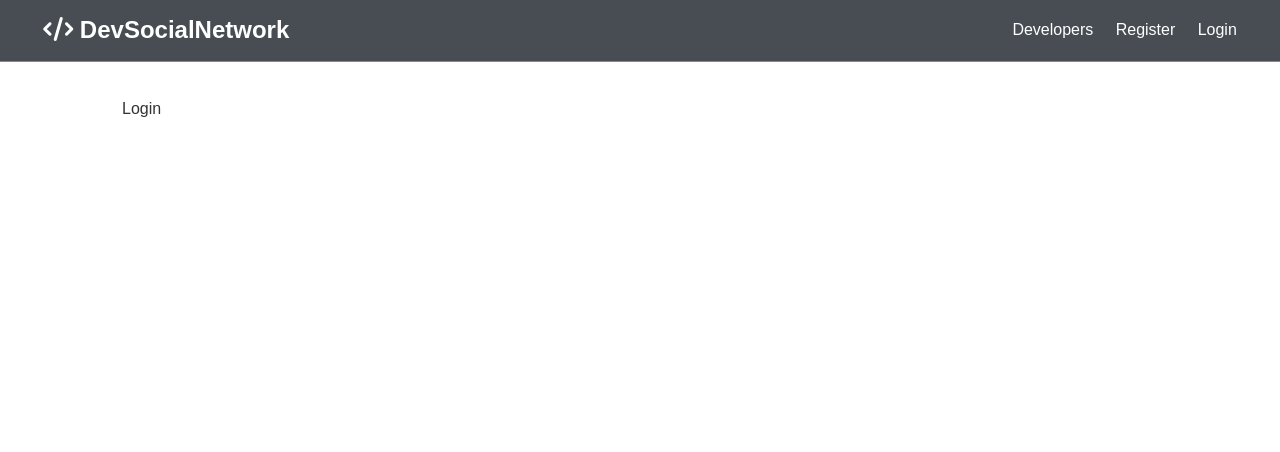
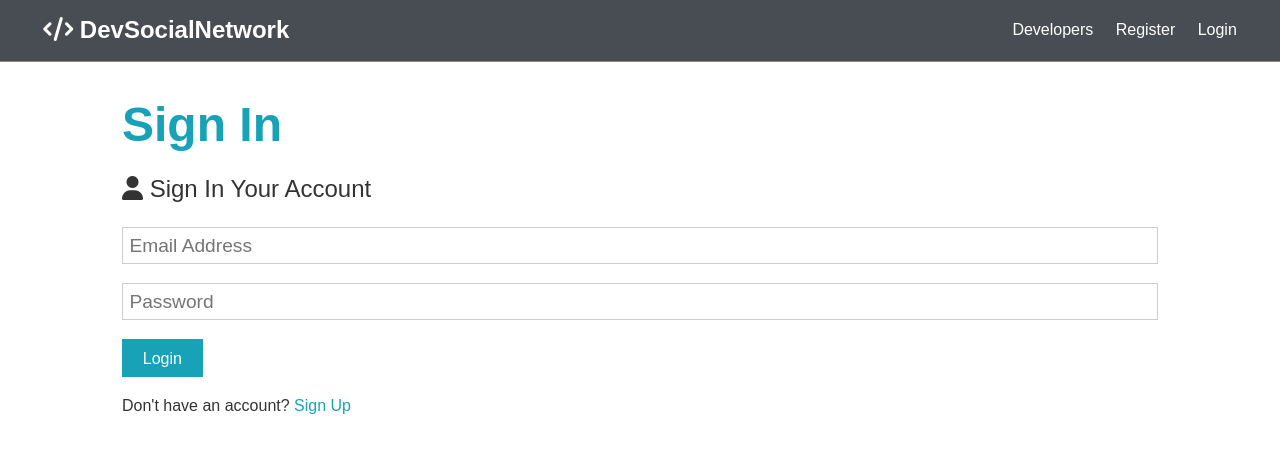
Before and after one commit to caspianzx/SocialNetwork, a React (Create React App) app in the folder client/: page /login in a window 1280 px wide. Shown: the top 452 px of the page. Built offline with nearby package versions, Linux system fonts and the light colour scheme.

Commit message:
created signin page

```diff
--- a/client/src/components/auth/Login.jsx
+++ b/client/src/components/auth/Login.jsx
@@ -1,7 +1,57 @@
-import React from "react";
+import React, { Fragment, useState } from "react";
+import { Link } from "react-router-dom";
 
 const Login = () => {
-  return <div>Login</div>;
+  const [formData, setFormData] = useState({
+    email: "",
+    password: ""
+  });
+
+  const { email, password } = formData;
+
+  const onChange = e =>
+    setFormData({ ...formData, [e.target.name]: e.target.value });
+
+  const onSubmit = async e => {
+    e.preventDefault();
+    console.log("Success");
+  };
+
+  return (
+    <Fragment>
+      <h1 className="large text-primary">Sign In</h1>
+      <p className="lead">
+        <i className="fas fa-user"></i> Sign In Your Account
+      </p>
+      <form className="form" onSubmit={e => onSubmit(e)}>
+        <div className="form-group">
+          <input
+            type="email"
+            placeholder="Email Address"
+            name="email"
+            value={email}
+            onChange={e => onChange(e)}
+            required
+          />
+        </div>
+        <div className="form-group">
+          <input
+            type="password"
+            placeholder="Password"
+            name="password"
+            minLength="6"
+            value={password}
+            onChange={e => onChange(e)}
+            required
+          />
+        </div>
+        <input type="submit" className="btn btn-primary" value="Login" />
+      </form>
+      <p className="my-1">
+        Don't have an account? <Link to="/register">Sign Up</Link>
+      </p>
+    </Fragment>
+  );
 };
 
 export default Login;
--- a/client/src/components/auth/Register.jsx
+++ b/client/src/components/auth/Register.jsx
@@ -17,12 +17,12 @@
   const onChange = e =>
     setFormData({ ...formData, [e.target.name]: e.target.value });
 
-  const onSubmit = e => {
+  const onSubmit = async e => {
     e.preventDefault();
     if (password !== password2) {
       console.log("Password do not match");
     } else {
-      console.log(formData);
+      console.log("Success");
     }
   };
 
```
